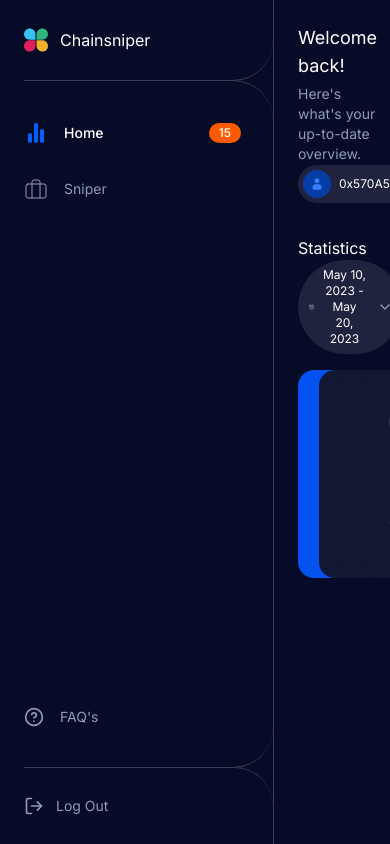
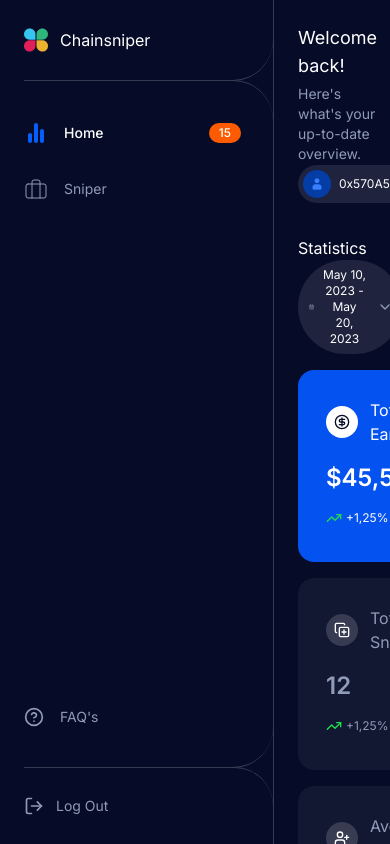
Before and after one commit to acatzk/chainsniper-test, a Next.js app: page / in a window 390 px wide. Built offline with nearby package versions, Linux system fonts and the light colour scheme.

Commit message:
refactor: reuse statistic card component

```diff
--- a/app/(main)/(routes)/page.tsx
+++ b/app/(main)/(routes)/page.tsx
@@ -1,74 +1,32 @@
 'use client'
 
 import React, { useState } from 'react'
-import {
-  Bell,
-  UserPlus,
-  CopyPlus,
-  TrendingUp,
-  ChevronDown,
-  CalendarDays,
-  TrendingDown,
-  SwitchCamera,
-  CircleDollarSign
-} from 'lucide-react'
+import { Bell, ChevronDown, CalendarDays } from 'lucide-react'
 
 import { Badge } from '~/components/ui/badge'
 import { Button } from '~/components/ui/button'
 import { Calendar } from '~/components/ui/calendar'
 import { User } from '~/components/custom-icons/user'
+import { cardStatistic } from '~/constant/statistic-data'
+import { StatisticCard } from '~/components/statistic-card'
 import { Popover, PopoverContent, PopoverTrigger } from '~/components/ui/popover'
-import { cn } from '~/lib/utils'
 
 export default function Home(): JSX.Element {
   const [date, setDate] = useState<Date>()
+  const [statData, setStatData] = useState(cardStatistic)
 
-  const cardStatistic = [
-    {
-      icon: CircleDollarSign,
-      title: 'Total Earnings',
-      earn: '$45,556',
-      trends: {
-        isTrend: true,
-        percentage: '+1,25%',
-        weekly: '+1.6K'
-      },
-      isActive: true
-    },
-    {
-      icon: CopyPlus,
-      title: 'Total Snipes',
-      earn: '12',
-      trends: {
-        isTrend: true,
-        percentage: '+1,25%',
-        weekly: '+1.6K'
-      },
-      isActive: false
-    },
-    {
-      icon: UserPlus,
-      title: 'Avg Percentage',
-      earn: '12,4%',
-      trends: {
-        isTrend: true,
-        percentage: '+1,25%',
-        weekly: '+1.6K'
-      },
-      isActive: false
-    },
-    {
-      icon: SwitchCamera,
-      title: 'Running Snipes',
-      earn: '2',
-      trends: {
-        isTrend: false,
-        percentage: '-2,5%',
-        weekly: '56'
-      },
-      isActive: false
+  const handleActive = (index: number): void => {
+    if (!statData) {
+      return
     }
-  ]
+
+    const updatedData = statData.map((stat, i) => ({
+      ...stat,
+      isActive: i === index ? !stat.isActive : false
+    }))
+
+    setStatData(updatedData)
+  }
 
   return (
     <>
@@ -134,40 +92,9 @@
           </PopoverContent>
         </Popover>
       </section>
-      <section className="mt-4 grid grid-flow-row grid-cols-4 gap-4">
-        {cardStatistic?.map((stat, idx) => (
-          <div
-            key={idx}
-            className={cn(
-              'w-full rounded-2xl px-7 py-7',
-              stat.isActive ? 'bg-[#0452ef] text-white' : 'text-secondary bg-[#121732]'
-            )}
-          >
-            <header className="flex items-center gap-x-3">
-              <div className={cn('rounded-full p-2', stat.isActive ? 'bg-white' : 'bg-[#383c52]')}>
-                <stat.icon
-                  className={cn('h-4 w-4', stat.isActive ? 'text-[#060B27]' : 'text-white')}
-                />
-              </div>
-              <h4 className="text-base">{stat.title}</h4>
-            </header>
-            <main className="mt-4">
-              <h2 className="text-2xl font-semibold">{stat.earn}</h2>
-              <div className="mt-2 flex items-center gap-x-2 text-xs">
-                <div className="flex items-center space-x-1">
-                  {stat.trends.isTrend ? (
-                    <TrendingUp className="h-4 w-4 text-[#20DF4A]" />
-                  ) : (
-                    <TrendingDown className="h-4 w-4 text-[#FE5B01]" />
-                  )}
-                  <span>{stat.trends.percentage}</span>
-                </div>
-                <p className={cn(stat.isActive ? 'text-[#9BBFFE]' : 'text-[#7E808F]')}>
-                  {stat.trends.weekly} this week
-                </p>
-              </div>
-            </main>
-          </div>
+      <section className="mt-4 grid grid-flow-row gap-4 md:grid-cols-3 lg:grid-cols-4">
+        {statData?.map((stat, idx) => (
+          <StatisticCard key={idx} {...{ stat }} onClick={() => handleActive(idx)} />
         ))}
       </section>
     </>
--- /dev/null
+++ b/components/statistic-card.tsx
@@ -0,0 +1,45 @@
+import { TrendingDown, TrendingUp } from 'lucide-react'
+
+import { cn } from '~/lib/utils'
+import { CardStatistic } from '~/constant/statistic-data'
+
+type StatisticCardProps = {
+  stat: CardStatistic
+  onClick: () => void
+}
+
+export const StatisticCard = ({ stat, onClick }: StatisticCardProps): JSX.Element => {
+  return (
+    <div
+      role="button"
+      onClick={onClick}
+      className={cn(
+        'w-full rounded-2xl px-7 py-7',
+        stat.isActive ? 'bg-[#0452ef] text-white' : 'text-secondary cursor-pointer bg-[#121732]'
+      )}
+    >
+      <header className="flex items-center gap-x-3">
+        <div className={cn('rounded-full p-2', stat.isActive ? 'bg-white' : 'bg-[#383c52]')}>
+          <stat.icon className={cn('h-4 w-4', stat.isActive ? 'text-[#060B27]' : 'text-white')} />
+        </div>
+        <h4 className="text-base">{stat.title}</h4>
+      </header>
+      <main className="mt-4">
+        <h2 className="text-2xl font-semibold">{stat.earn}</h2>
+        <div className="mt-2 flex items-center gap-x-2 text-xs">
+          <div className="flex items-center space-x-1">
+            {stat.trends.isTrend ? (
+              <TrendingUp className="h-4 w-4 text-[#20DF4A]" />
+            ) : (
+              <TrendingDown className="h-4 w-4 text-[#FE5B01]" />
+            )}
+            <span>{stat.trends.percentage}</span>
+          </div>
+          <p className={cn(stat.isActive ? 'text-[#9BBFFE]' : 'text-[#7E808F]')}>
+            {stat.trends.weekly} this week
+          </p>
+        </div>
+      </main>
+    </div>
+  )
+}
--- /dev/null
+++ b/constant/statistic-data.ts
@@ -0,0 +1,60 @@
+import { CircleDollarSign, CopyPlus, LucideIcon, SwitchCamera, UserPlus } from 'lucide-react'
+
+export type CardStatistic = {
+  icon: LucideIcon
+  title: string
+  earn: string
+  trends: {
+    isTrend: boolean
+    percentage: string
+    weekly: string
+  }
+  isActive: boolean
+}
+
+export const cardStatistic: CardStatistic[] = [
+  {
+    icon: CircleDollarSign,
+    title: 'Total Earnings',
+    earn: '$45,556',
+    trends: {
+      isTrend: true,
+      percentage: '+1,25%',
+      weekly: '+1.6K'
+    },
+    isActive: true
+  },
+  {
+    icon: CopyPlus,
+    title: 'Total Snipes',
+    earn: '12',
+    trends: {
+      isTrend: true,
+      percentage: '+1,25%',
+      weekly: '+1.6K'
+    },
+    isActive: false
+  },
+  {
+    icon: UserPlus,
+    title: 'Avg Percentage',
+    earn: '12,4%',
+    trends: {
+      isTrend: true,
+      percentage: '+1,25%',
+      weekly: '+1.6K'
+    },
+    isActive: false
+  },
+  {
+    icon: SwitchCamera,
+    title: 'Running Snipes',
+    earn: '2',
+    trends: {
+      isTrend: false,
+      percentage: '-2,5%',
+      weekly: '56'
+    },
+    isActive: false
+  }
+]
```
